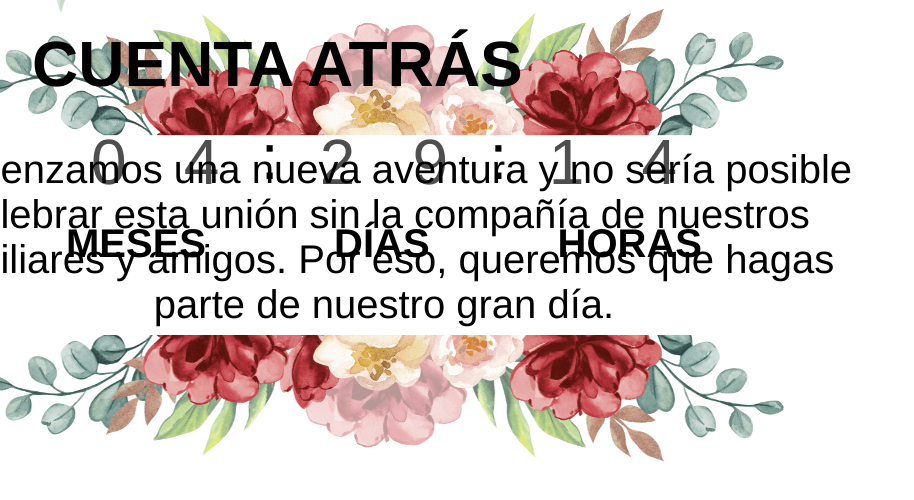
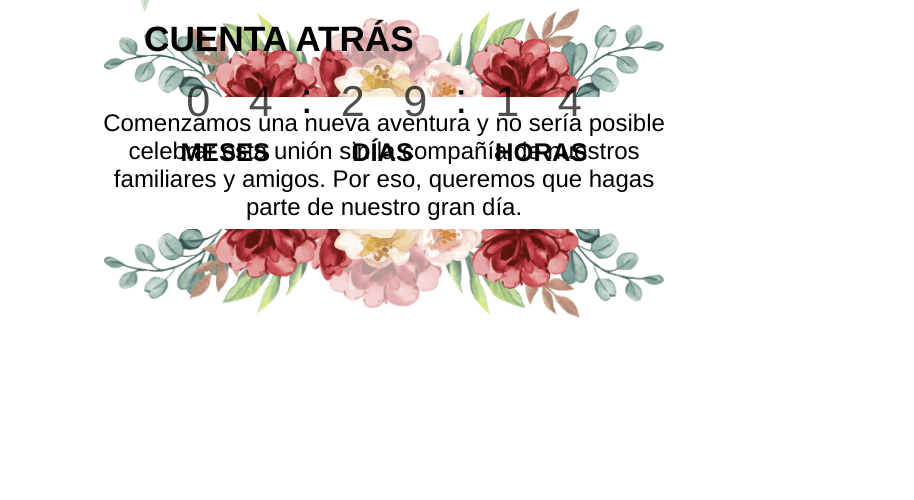
Before and after one commit to daniel7lizarazo/wedding-card, an Astro site: page /OurStory in a window 1280 px wide. Shown: the whole page, without its empty margins (0-914 px from the left). Built offline with nearby package versions, Linux system fonts and the light colour scheme; Astro itself is replaced by a stand-in of ours.

Commit message:
Adecuación tablet

```diff
--- a/src/pages/OurStory.astro
+++ b/src/pages/OurStory.astro
@@ -166,6 +166,52 @@
 		rotate: 130deg;
 	}
 
+	@media (max-width: 1366px){
+		.mensaje-container{
+			top: calc(var(--vh) * 7);
+			left: 30vw;
+			translate: -50%;
+			row-gap: .5em;
+		}
+		.decoracion-horizontal-size img{
+			width: 35em;
+		}
+
+		.decoracion-horizontal-superior img{
+			rotate: 180deg;
+		}
+
+		.mensaje {
+			font-size: 1.5em;
+		}
+
+		.contador {
+			bottom: calc(var(--vh) * 15);
+			left: 30vw;
+			width: 30em;
+			height: 12em;
+		}
+
+		.contador .contador-texto{
+			font-size: 2.2em;
+			top: .3em;
+		}
+
+		.contador-reloj {
+			top: .6em;
+			font-size: 2.7em;
+		}
+
+		.contador-nombres {
+			font-size: 1.6em;
+		}
+
+		.decoracion-contador{
+			bottom: calc(var(--vh) * 11);
+			left: 32vw;
+		}
+
+	}
 	@media (max-width: 430px){
 		.mensaje-container{
 			top: auto;
```
